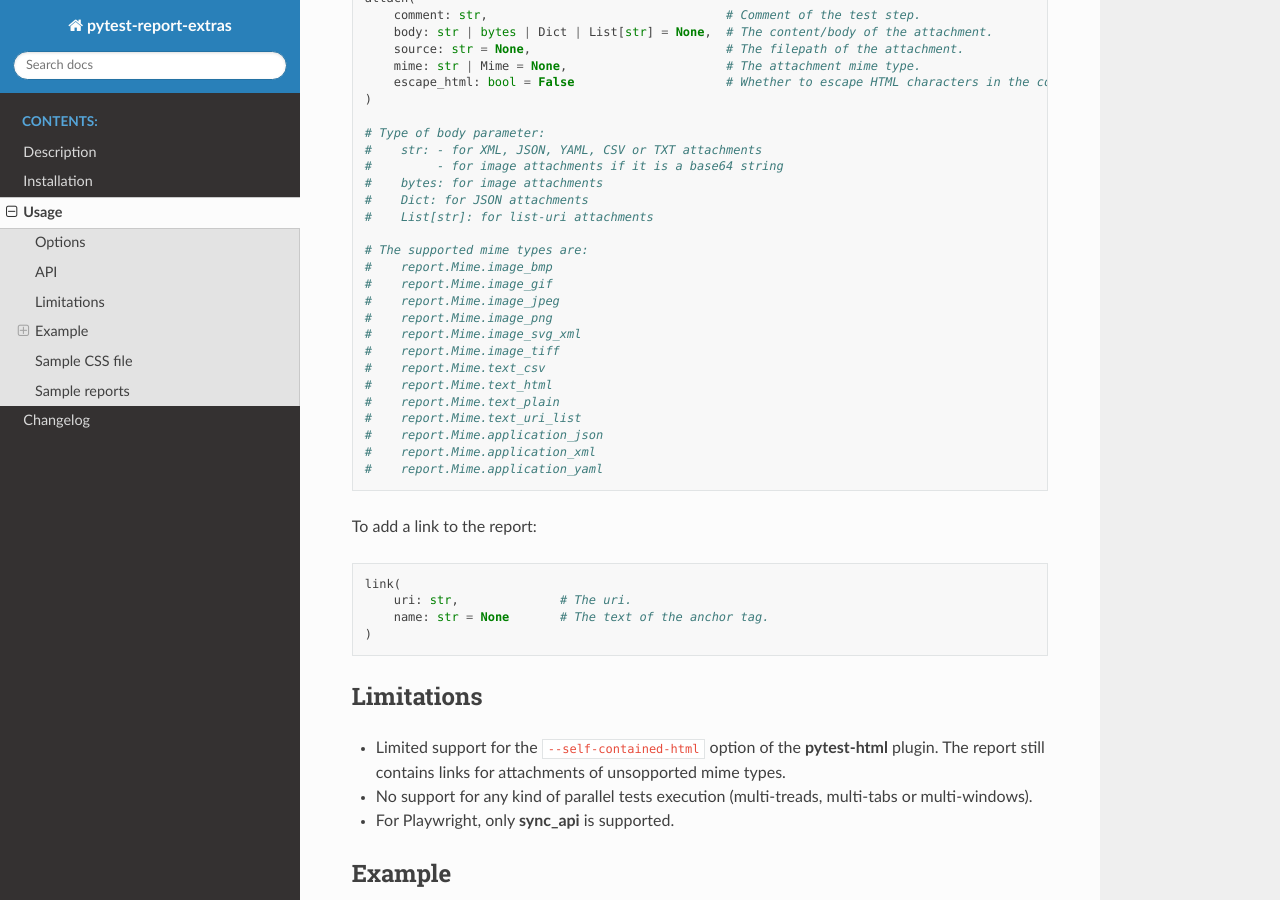
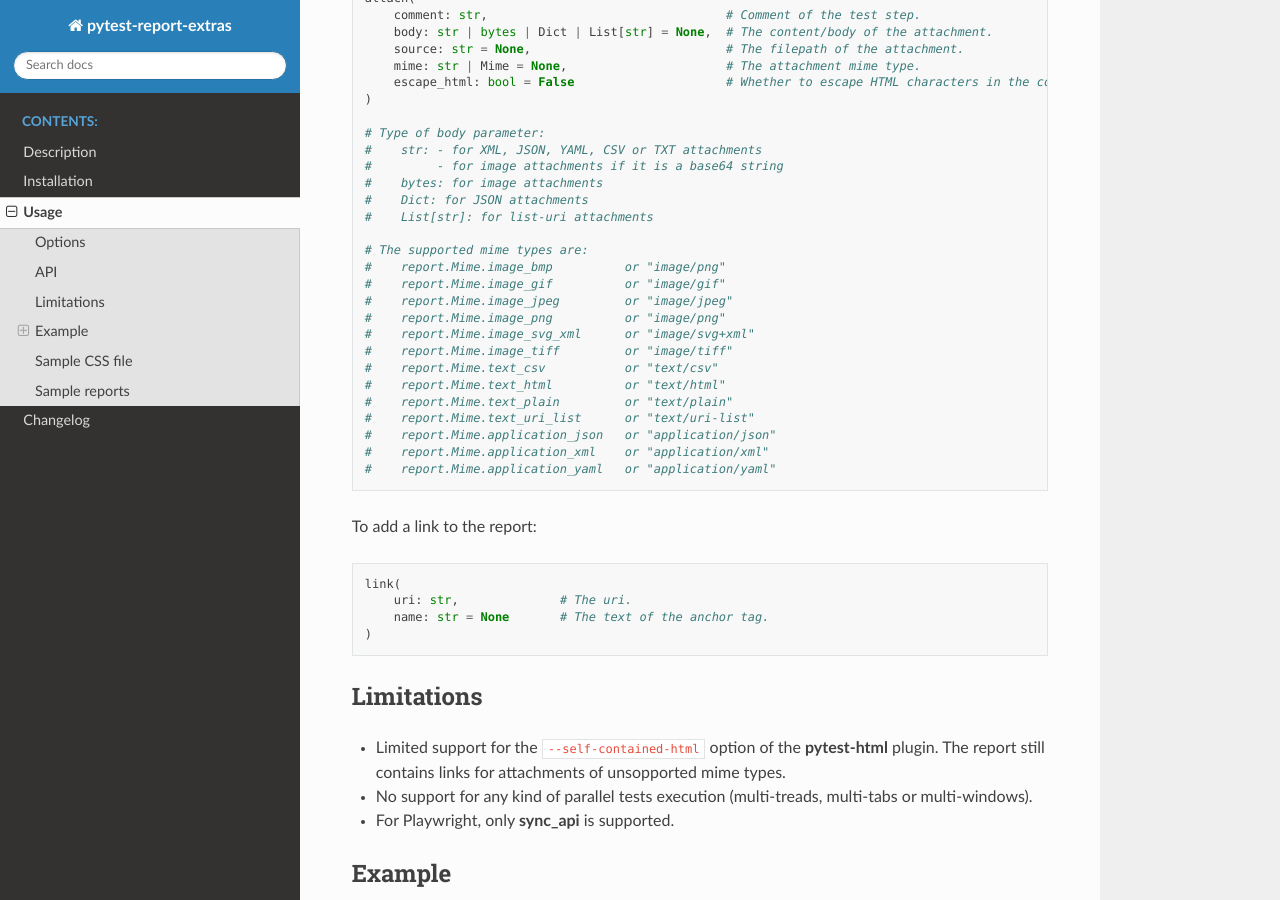
Before and after one commit to harmin-parra/pytest-report-extras, a Sphinx documentation site: the page built from docs/user_guide.rst, in a window 1280 px wide and 900 px high, scrolled down 1607 px. Built offline with Sphinx 7.4.7 and the Read the Docs theme 3.1.0, drawn with Linux system fonts in a browser that asks for light colours.

Commit message:
update docs

```diff
--- a/docs/user_guide.rst
+++ b/docs/user_guide.rst
@@ -88,19 +88,19 @@ To add a step with attachment:
   #    List[str]: for list-uri attachments
 
   # The supported mime types are:
-  #    report.Mime.image_bmp
-  #    report.Mime.image_gif
-  #    report.Mime.image_jpeg
-  #    report.Mime.image_png
-  #    report.Mime.image_svg_xml
-  #    report.Mime.image_tiff
-  #    report.Mime.text_csv
-  #    report.Mime.text_html
-  #    report.Mime.text_plain
-  #    report.Mime.text_uri_list
-  #    report.Mime.application_json
-  #    report.Mime.application_xml
-  #    report.Mime.application_yaml
+  #    report.Mime.image_bmp          or "image/png"
+  #    report.Mime.image_gif          or "image/gif"
+  #    report.Mime.image_jpeg         or "image/jpeg"
+  #    report.Mime.image_png          or "image/png"
+  #    report.Mime.image_svg_xml      or "image/svg+xml"
+  #    report.Mime.image_tiff         or "image/tiff"
+  #    report.Mime.text_csv           or "text/csv"
+  #    report.Mime.text_html          or "text/html"
+  #    report.Mime.text_plain         or "text/plain"
+  #    report.Mime.text_uri_list      or "text/uri-list"
+  #    report.Mime.application_json   or "application/json"
+  #    report.Mime.application_xml    or "application/xml"
+  #    report.Mime.application_yaml   or "application/yaml"
 
 
 To add a link to the report:
```
